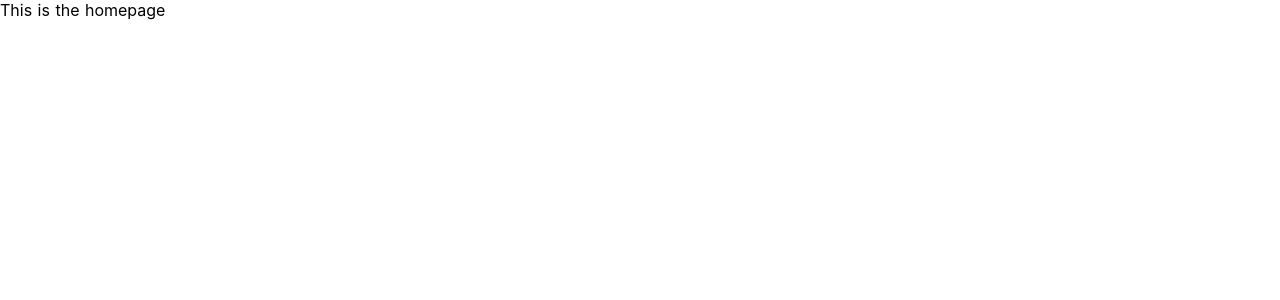
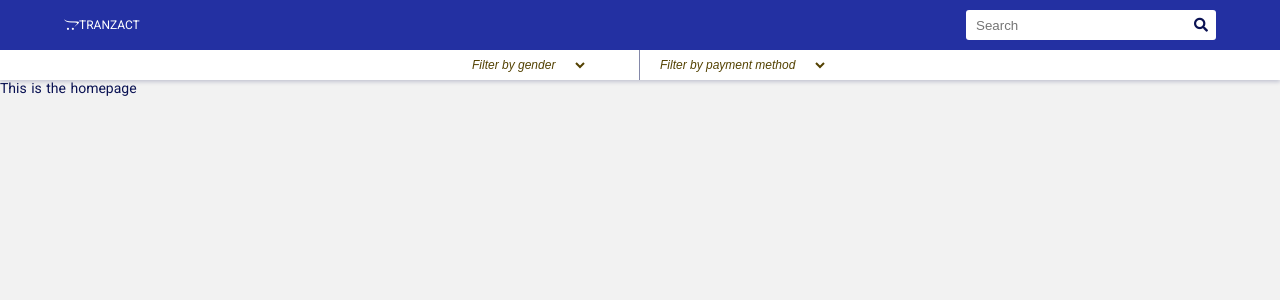
Before and after one commit to osobotu/enye-tranzact-frontend, a Nuxt app: page / in a window 1280 px wide. Shown: the top 300 px of the page. Built offline with nearby package versions, Linux system fonts and the light colour scheme.

Commit message:
Desktop ==> navbar completed

```diff
--- /dev/null
+++ b/assets/styles/_variables.scss
@@ -0,0 +1,7 @@
+$color1: #0A1253 !default;
+$color2: #4C5CED !default;
+$color3: #2330A2 !default;
+$color4: #544202 !default;
+$color5: #A28623 !default;
+
+$backgroundColor: #f2f2f2;
--- a/assets/styles/styles.scss
+++ b/assets/styles/styles.scss
@@ -1,20 +1,25 @@
+@import url('https://fonts.googleapis.com/css2?family=Roboto:ital,wght@0,300;0,400;0,500;1,300;1,400;1,500&display=swap');
+@import 'variables';
+
+:root{
+  --body-padding: 32px;
+
+  @media only screen and (min-width: 768px) {
+    --body-padding: 64px;
+  }
+}
+
 html {
-    font-family:
-      'Source Sans Pro',
-      -apple-system,
-      BlinkMacSystemFont,
-      'Segoe UI',
-      Roboto,
-      'Helvetica Neue',
-      Arial,
-      sans-serif;
-    font-size: 16px;
+  font-family: 'Roboto', sans-serif;
+  font-size: 14px;
   word-spacing: 1px;
   -ms-text-size-adjust: 100%;
   -webkit-text-size-adjust: 100%;
   -moz-osx-font-smoothing: grayscale;
   -webkit-font-smoothing: antialiased;
   box-sizing: border-box;
+  color: $color1;
+  background: $backgroundColor;
 }
 
 *,
--- a/components/Logo.vue
+++ /dev/null
@@ -1,29 +0,0 @@
-<template>
-  <svg class="NuxtLogo" width="245" height="180" viewBox="0 0 452 342" xmlns="http://www.w3.org/2000/svg">
-    <path
-      d="M139 330l-1-2c-2-4-2-8-1-13H29L189 31l67 121 22-16-67-121c-1-2-9-14-22-14-6 0-15 2-22 15L5 303c-1 3-8 16-2 27 4 6 10 12 24 12h136c-14 0-21-6-24-12z"
-      fill="#00C58E"
-    />
-    <path
-      d="M447 304L317 70c-2-2-9-15-22-15-6 0-15 3-22 15l-17 28v54l39-67 129 230h-49a23 23 0 0 1-2 14l-1 1c-6 11-21 12-23 12h76c3 0 17-1 24-12 3-5 5-14-2-26z"
-      fill="#108775"
-    />
-    <path
-      d="M376 330v-1l1-2c1-4 2-8 1-12l-4-12-102-178-15-27h-1l-15 27-102 178-4 12a24 24 0 0 0 2 15c4 6 10 12 24 12h190c3 0 18-1 25-12zM256 152l93 163H163l93-163z"
-      fill="#2F495E"
-    />
-  </svg>
-</template>
-
-<style>
-.NuxtLogo {
-  animation: 1s appear;
-  margin: auto;
-}
-
-@keyframes appear {
-  0% {
-    opacity: 0;
-  }
-}
-</style>
--- /dev/null
+++ b/components/NavbarComponent.vue
@@ -0,0 +1,131 @@
+<template>
+  <div class="navbar">
+    <div class="top">
+      <div class="brand">
+        <i class="fab fa-opencart"></i>
+        <span>Tranzact</span>
+      </div>
+      <div class="search-box-container">
+        <input type="text" class="search-box" placeholder="Search" />
+        <i class="fas fa-search"></i>
+      </div>
+    </div>
+    <div class="bottom">
+      <div class="filters-container">
+        <div class="filter-group">
+          <select class="filter-select">
+            <option value="" disabled selected hidden>Filter by gender</option>
+            <option value="female">FEMALE</option>
+            <option value="male">MALE</option>
+          </select>
+        </div>
+        <div class="filter-group">
+          <select class="filter-select">
+            <option value="" disabled selected hidden>Filter by payment method</option>
+            <option :value="paymentMethod.key" v-for="paymentMethod in paymentMethods" :key="paymentMethod.key">{{paymentMethod.value}}</option>
+          </select>
+        </div>
+      </div>
+    </div>
+  </div>
+</template>
+
+<script>
+export default {
+  data() {
+    return {
+      paymentMethods: [
+        {
+          key: "cc",
+          value: "cc"
+        },
+        {
+          key: "money-order",
+          value: "money order"
+        },
+        {
+          key: "paypal",
+          value: "paypal"
+        },
+        {
+          key: "check",
+          value: "check"
+        },
+      ]
+    }
+  }
+};
+</script>
+
+<style lang="scss">
+@import "~assets/styles/variables";
+
+.navbar {
+  box-shadow: 0px 2px 4px rgba($color1, 0.2);
+  .top {
+    padding: 0 var(--body-padding);
+    display: flex;
+    justify-content: space-between;
+    align-items: center;
+    height: 50px;
+    background: $color3;
+    color: white;
+    .brand {
+      text-transform: uppercase;
+      font-size: 12px;
+    }
+
+    .search-box-container {
+      height: 30px;
+      background: white;
+      color: $color1;
+      padding: 0 8px;
+      display: flex;
+      align-items: center;
+      border-radius: 3px;
+      width: 250px;
+      .search-box {
+        border: none;
+        outline: none;
+        background: transparent;
+        flex: 1;
+      }
+    }
+  }
+  .bottom {
+    display: flex;
+    align-items: center;
+    justify-content: center;
+    background: white;
+    height: 30px;
+    .filters-container {
+      display: grid;
+      grid-template-columns: 1fr 1fr;
+      height: 100%;
+
+      & > .filter-group {
+        flex: 1;
+        border-right: 1px solid rgba($color1, 0.5);
+        height: 100%;
+
+        &:last-child {
+          border-right: none;
+        }
+
+        .filter-select {
+          background: transparent;
+          border: none;
+          outline: none;
+          flex: 1;
+          padding: 0 16px;
+          height: 100%;
+          font-style: italic;
+          color: $color4;
+          font-weight: 300;
+          font-size: 12px;
+        }
+      }
+    }
+  }
+}
+</style>
--- a/nuxt.config.js
+++ b/nuxt.config.js
@@ -11,8 +11,9 @@ export default {
       { hid: 'description', name: 'description', content: '' }
     ],
     link: [
-      { rel: 'icon', type: 'image/x-icon', href: '/favicon.ico' }
-    ]
+      { rel: 'icon', type: 'image/x-icon', href: '/favicon.ico' },
+      { rel: 'stylesheet',  href: 'https://cdnjs.cloudflare.com/ajax/libs/font-awesome/5.15.2/css/all.min.css' },
+    ],
   },
 
   // Global CSS: https://go.nuxtjs.dev/config-css
--- a/pages/index.vue
+++ b/pages/index.vue
@@ -1,9 +1,16 @@
 <template>
-<div>
-  This is the homepage
-</div>
+  <div class='container'>
+    <navbar-component />
+    This is the homepage
+  </div>
 </template>
 
 <script>
+import NavbarComponent from "~/components/NavbarComponent"
+
 export default {}
 </script>
+
+<style lang="scss">
+
+</style>
```
Lines whose indentation alone changed are shown as unchanged.
